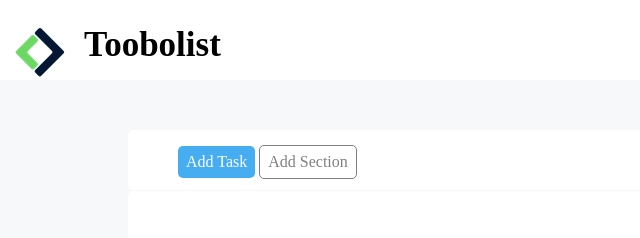
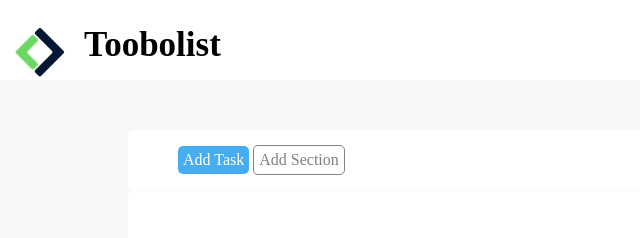
Before and after one commit to andreagavardi/html-css-toboolist, a plain HTML site: page index.html in a window 1280 px wide. Shown: the top 238 px of the page, 0-640 px from the left. Drawn offline with Linux system fonts and the light colour scheme.

Commit message:
corretto fanimazione btn

```diff
--- a/index.html
+++ b/index.html
@@ -23,8 +23,8 @@
         <!-- navbar -->
         <nav class="bg-white">
             <div class="container">
-                <a href="" class="btn btn-blue">Add Task</a>
-                <a href="" class="btn btn-white">Add Section</a>
+                <a href="#" class="btn btn-blue">Add Task</a>
+                <a href="#" class="btn btn-white">Add Section</a>
 
             </div>
 
--- a/style.css
+++ b/style.css
@@ -1,34 +1,36 @@
-*{
+* {
   box-sizing: border-box;
   margin: 0;
   padding: 0;
 }
-.bg-white{
+*::after,
+*::before {
+  margin: 0px;
+  padding: 0px;
+}
+
+.bg-white {
   background-color: white;
 }
 
 body {
-    background-color:#f6f8f9;
+  background-color: #f6f8f9;
 }
 
 /* header-css */
 .header-logo {
   height: 80px;
-
 }
 .logo {
   height: 100%;
   padding: 15px 15px;
   line-height: 100%;
   vertical-align: middle;
-
-
 }
 .logo-text {
   font-size: 35px;
   font-weight: 900;
   display: inline-block;
-
 }
 
 /* main-css */
@@ -39,29 +41,23 @@ nav {
   margin: 50px auto 0;
   width: 80%;
   border-radius: 5px;
-
 }
-.container{
+.container {
   padding: 15px 50px;
-
 }
 .btn {
   display: inline-block;
   height: auto;
   width: auto;
-    padding: 8px;
+  padding: 5px;
   border-radius: 5px;
   text-align: center;
   text-decoration: none;
-    line-height: 100%;
-    vertical-align: middle;
   position: relative;
 }
-.btn-blue{
-    color: white;
-    background-color: #47adf1;
-}
-.btn-white{
+
+.btn-white {
+  background-color: white;
   color: grey;
   border: 1px solid grey;
 }
@@ -69,20 +65,31 @@ nav {
 /* css-bonus ::hover ::after  */
 
 .btn:hover {
-  transform: translateY(-2px);
-  cursor: pointer;
-  box-shadow: 0 0.5rem 1.5rem rgba(0, 0, 0, 0.5)
-
+  transform: translateY(-3px);
+  box-shadow: 0 1rem 2rem rgba(0, 0, 0, 0.2);
+}
+.btn:hover::after {
+  transform: scaleX(1.4) scaleY(1.6);
+  opacity: 0;
 }
 .btn:active {
   transform: translateY(-1px);
   box-shadow: 0 0.5rem 1rem rgba(0, 0, 0, 0.2);
 }
+.btn-blue {
+  color: white;
+  background-color: #47adf1;
+}
+.btn-blue::after {
+  background-color: #47adf1;
+}
+.btn-white::after {
+  background-color: white;
+}
 
-.btn-blue::after {
+.btn::after {
   content: "";
-  display:inline-block;
-    background-color: #47adf1;
+  display: inline-block;
   height: 100%;
   width: 100%;
   padding: 2px;
@@ -93,14 +100,15 @@ nav {
   z-index: -1;
   transition: all 0.4s;
 }
-.btn-blue:hover::after {
+.btn:hover::after {
+  /* background-color: #47adf1; */
   transform: scaleX(1.4) scaleY(1.6);
   opacity: 0;
 }
 /* css-bonus ::hover ::after  */
 
 /* css-sezioni */
-.content{
+.content {
   width: 80%;
   height: auto;
   padding: 50px 50px;
@@ -108,31 +116,30 @@ nav {
   border-radius: 5px;
 }
 
-section{
+section {
   margin-bottom: 30px;
 }
 
-
-h2::before{
+h2::before {
   display: inline-block;
   content: "\0025BE";
   padding-right: 5px;
   font-size: 15px;
 }
-span{
+span {
   display: block;
   margin-top: 25px;
 }
 
 /* sezione-::before  */
-.true::before{
+.true::before {
   content: "\2713";
   color: grey;
   border: 1px solid grey;
   border-radius: 100%;
   margin-right: 5px;
 }
-.false::before{
+.false::before {
   content: "\2613";
   color: red;
   border: 1px solid red;
@@ -140,7 +147,6 @@ span{
   margin-right: 5px;
   padding: 0 3px;
 }
-
 
 .genere::after {
   content: "";
@@ -153,39 +159,32 @@ span{
   border-radius: 15px;
   text-align: center;
   margin-left: 5px;
-
 }
 .editorial::after {
   content: "Editorial";
-    background-color:  #44abea;
-
-
+  background-color: #44abea;
 }
 
 .goals::after {
   content: "Q1 Goals";
-    background-color:#9c72e4;
-
+  background-color: #9c72e4;
 }
 
-.recruiting::after{
+.recruiting::after {
   content: "Recruiting";
   background-color: #64c0a9;
-
 }
-.mobile::after{
+.mobile::after {
   content: "Mobile";
   background-color: #f29e33;
 }
 
-.website::after{
+.website::after {
   content: "Website";
   background-color: #d863a1;
-
 }
 
-.sales::after{
+.sales::after {
   content: "Sales";
   background-color: #b0c92e;
-
 }
```
Lines whose indentation alone changed are shown as unchanged.
